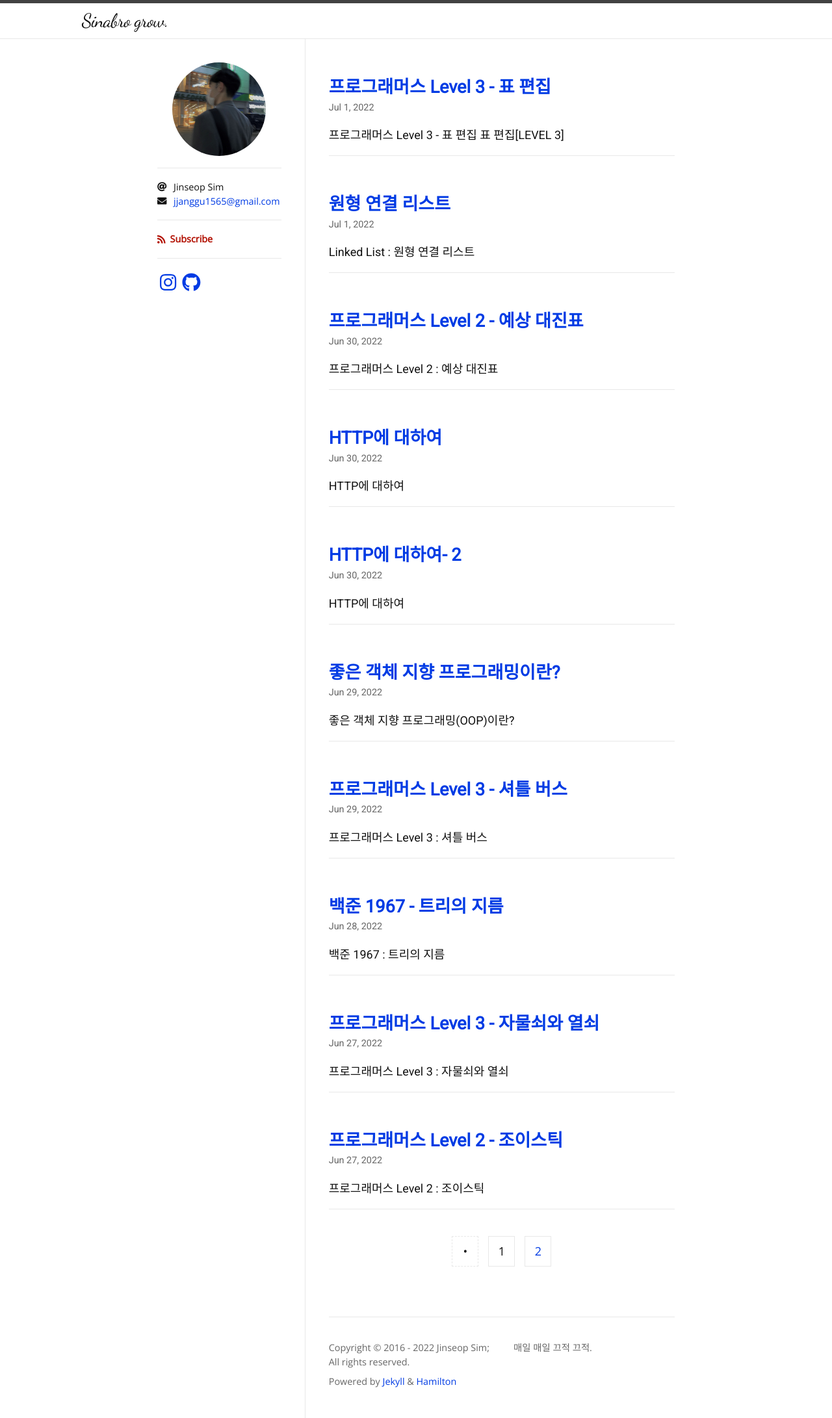
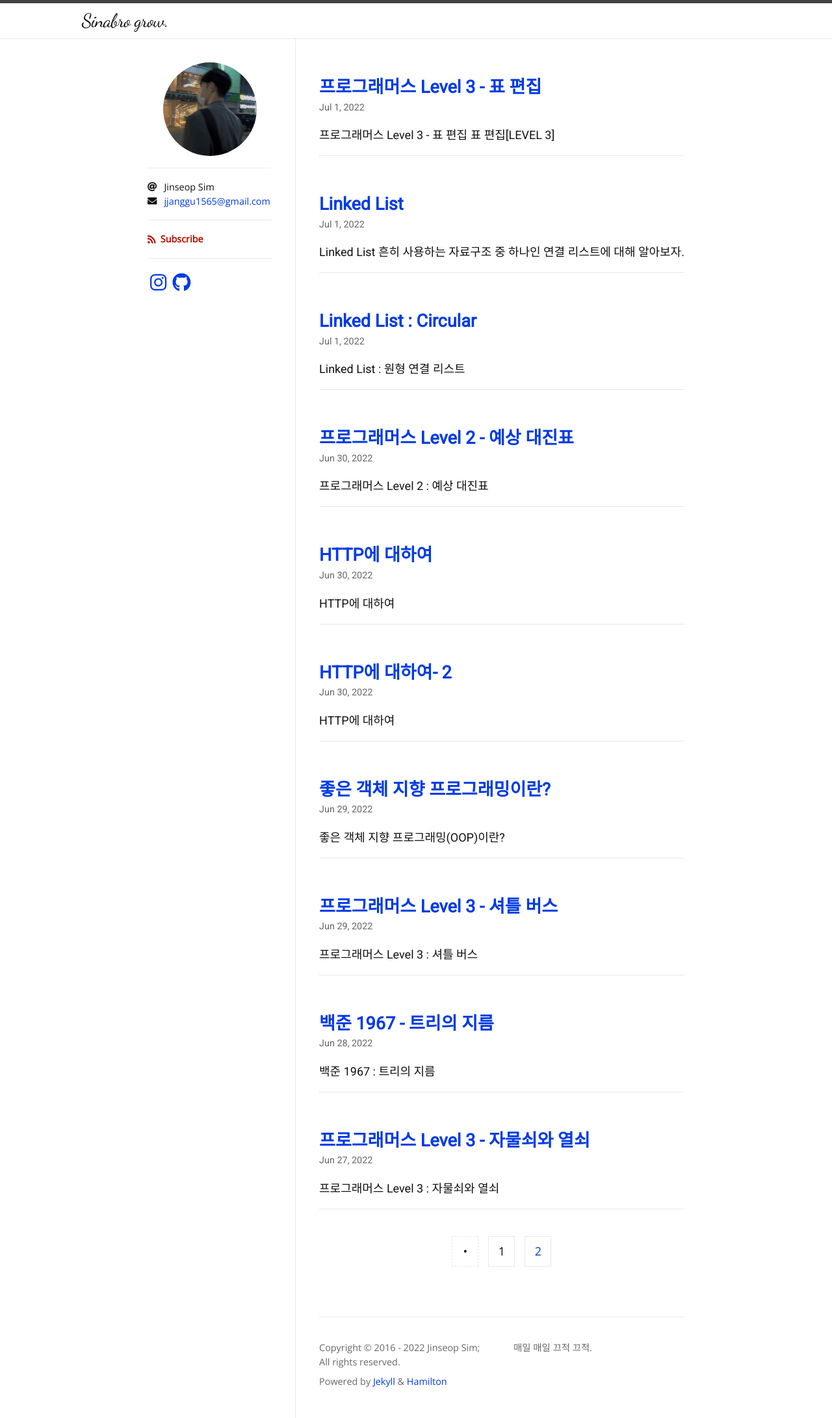
Before and after one commit to Jinseop-Sim/Jinseop-Sim.github.io, a Jekyll site: the page built from index.html, in a window 1280 px wide. Shown: the whole page at 65% size. Built offline with Jekyll 4.4.1, drawn with Linux system fonts in a browser that asks for light colours; nearby versions of some CDN libraries; some web fonts are replaced; the list of posts is cut into pages by our own code.

Commit message:
new post

```diff
--- a/_posts/2022-07-01-circular-list.md
+++ b/_posts/2022-07-01-circular-list.md
@@ -1,6 +1,6 @@
 ---
 layout: post
-title: "원형 연결 리스트"
+title: "Linked List : Circular"
 categories: Algorithm
 tags: [cpp]
 author:
--- /dev/null
+++ b/_posts/2022-07-01-linked-list.md
@@ -0,0 +1,19 @@
+---
+layout: post
+title: "Linked List"
+categories: Algorithm
+tags: [cpp]
+author:
+  - Jinseop Sim
+---
+
+## Linked List
+> 흔히 사용하는 자료구조 중 하나인 연결 리스트에 대해 알아보자.
+
+연결 리스트는 탐색이 주 목적일 때에는 사용하지 않는다.
+왜냐하면 Node를 옮겨 다니며 탐색을 하기엔 시간이 너무 오래 걸리기 때문이다.
+
+그럼 어떤 이유에서 사용을 하는가?
+- 중간에 있는 Node를 삭제하는 것이 목적일 때
+- 중간에 Node를 삽입하는 것이 목적일 때
+- 두 동작의 시간 복잡도는 O(1)이다.
```
